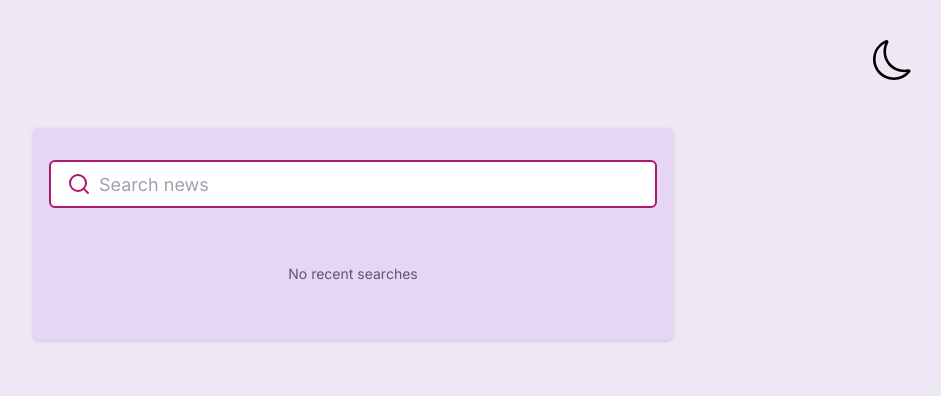
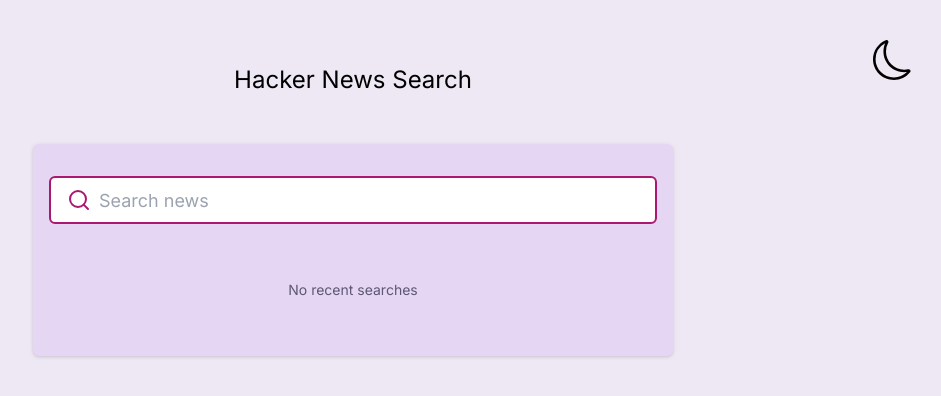
Before and after one commit to BaBa0525/search-hacker-news, a Next.js app: page / in a window 1280 px wide. Shown: the top 396 px of the page, without its empty margins (287-1228 px from the left). Built offline with nearby package versions, Linux system fonts and the light colour scheme.

Commit message:
feat: add title to main page

```diff
--- a/src/layouts/Layout.tsx
+++ b/src/layouts/Layout.tsx
@@ -7,7 +7,10 @@
       <Head>
         <title>Cooby Search</title>
         <meta name="description" content="Cooby Search" />
-        <link rel="icon" href="/favicon.ico" />
+        <link
+          rel="icon"
+          href="https://uploads-ssl.webflow.com/62396affb4902ba54e57a971/624fe64213c4ef7b277f9858_Website_Cooby_Favicon.png"
+        />
       </Head>
       <main className="h-screen">{children}</main>
     </>
--- a/src/pages/index.tsx
+++ b/src/pages/index.tsx
@@ -9,11 +9,14 @@
       <div className="absolute top-10 right-20">
         <ThemeSwitch />
       </div>
-      <div className="w-full">
-        <div className="fixed w-full -translate-x-1/2 top-32 left-1/2 h-3/4 md:w-3/4 lg:w-1/2">
+      <section className="flex justify-center">
+        <h1 className="pt-16 text-2xl">Hacker News Search</h1>
+      </section>
+      <section className="w-full">
+        <div className="absolute w-full -translate-x-1/2 top-36 left-1/2 h-3/4 md:w-3/4 lg:w-1/2">
           <SearchTable />
         </div>
-      </div>
+      </section>
     </Layout>
   );
 };
```
